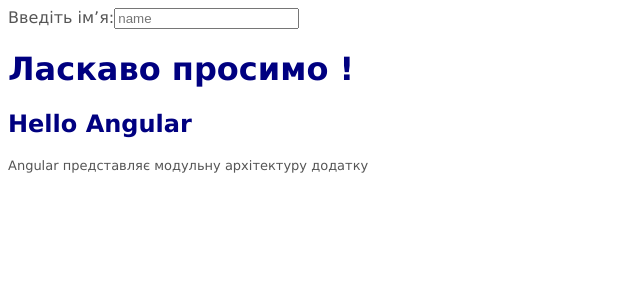
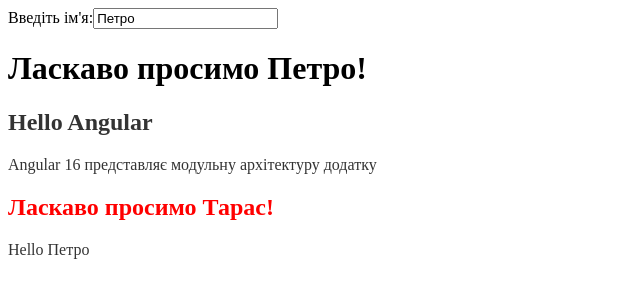
Before and after one commit to sofimaye/reactive-programming, an Angular app: page / in a window 1280 px wide. Shown: the top 300 px of the page, without its empty margins (0-640 px from the left). Built offline with nearby package versions, Linux system fonts and the light colour scheme.

Commit message:
tasks 4 for Component1: working with components

```diff
--- a/src/app/app.component.ts
+++ b/src/app/app.component.ts
@@ -1,10 +1,17 @@
-import {Component} from '@angular/core';
-
+import { Component } from '@angular/core';
 @Component({
     selector: 'my-app',
-    templateUrl: './app.component.html',
-    styleUrls: ['./app.component.css']
+    template: `
+<label>Введіть ім'я:</label>
+
+<input [(ngModel)]="name" placeholder="name">
+<h1>Ласкаво просимо {{name}}!</h1>
+<h2>Hello Angular</h2>
+<p>Angular 16 представляє модульну архітектуру додатку</p>
+<child-comp></child-comp>
+<p>Hello {{name}}</p>`,
+    styles: [`h2, p {color:#333;}`]
 })
 export class AppComponent {
-    name = '';
+    name = 'Петро';
 }
--- a/src/app/app.module.ts
+++ b/src/app/app.module.ts
@@ -2,9 +2,10 @@
 import { BrowserModule } from '@angular/platform-browser';
 import { FormsModule } from '@angular/forms';
 import { AppComponent } from './app.component';
+import { ChildComponent } from './child.component';
 @NgModule({
     imports: [ BrowserModule, FormsModule ],
-    declarations: [ AppComponent ],
+    declarations: [ AppComponent, ChildComponent ],
     bootstrap: [ AppComponent ]
 })
 export class AppModule { }
--- /dev/null
+++ b/src/app/child.component.ts
@@ -0,0 +1,10 @@
+import { Component } from '@angular/core';
+
+@Component({
+    selector: 'child-comp',
+    template: `<h2>Ласкаво просимо {{name}}!</h2>`,
+    styles: [`h2, p {color:red;}`]
+})
+export class ChildComponent {
+    name= "Тарас";
+}
```
